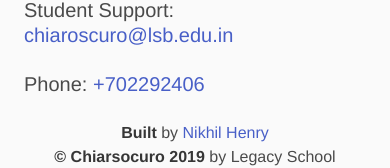
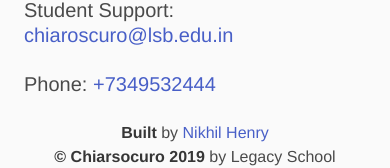
Before and after one commit to nikhilhenry/chiarsocuro, a Vue app: page /#/ in a window 390 px wide. Shown: the part 4636-4804 px from the top of the page. Built offline with nearby package versions, Linux system fonts and the light colour scheme.

Commit message:
change phone number

```diff
--- a/src/components/Footer.vue
+++ b/src/components/Footer.vue
@@ -18,7 +18,7 @@
         <ul>
           <li class="subtitle is-5">Events Coordinator: <a href="mailto:events@lsb.edu.in">events@lsb.edu.in</a></li>
           <li class="subtitle is-5">Student Support: <a href="mailto:chiaroscuro@lsb.edu.in">chiaroscuro@lsb.edu.in</a></li>
-          <li class="subtitle is-5">Phone: <a href="tel:+7022292406">+702292406</a></li>
+          <li class="subtitle is-5">Phone: <a href="tel:+7349532444">+7349532444</a></li>
         </ul>
       </div>
       </div>
```
